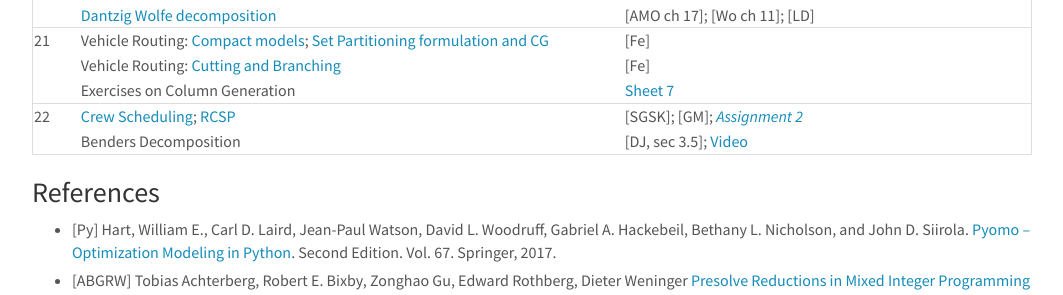
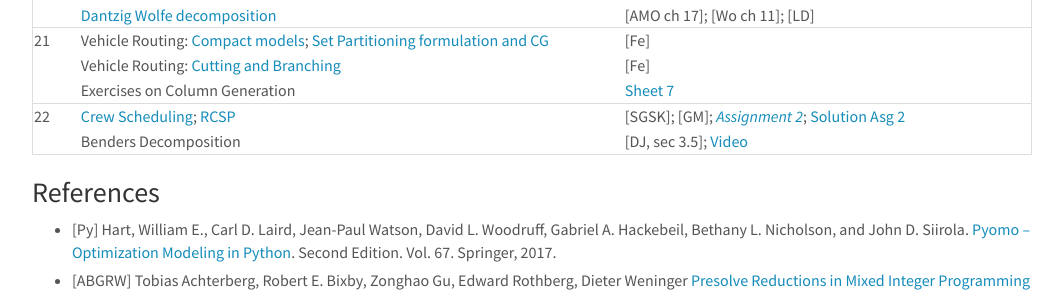
Before and after one commit to DM872/dm872.github.io, a Jekyll site: the page built from index.md, in a window 1280 px wide and 900 px high, scrolled down 846 px. Shown: the part 154-449 px from the top of the window, without its empty margins (108-1171 px from the left). Built offline with Jekyll 4.4.1, drawn with Linux system fonts in a browser that asks for light colours; nearby versions of some CDN libraries.

Commit message:
added solutions asg 2

```diff
--- a/index.md
+++ b/index.md
@@ -72,7 +72,7 @@ Other material for this course is available at the associated
 |              | Vehicle Routing: [Cutting and Branching][64]                                     | [Fe]                                                                                                    |
 |              | Exercises on Column Generation                                                   | [Sheet 7]({{ site.url }}{% post_url 2020-05-18-sheet7 %}) <!-- [Solutions 1][19]; [Solutions 2][20] --> |
 |--------------+----------------------------------------------------------------------------------+---------------------------------------------------------------------------------------------------------|
-|           22 | [Crew Scheduling][65]; [RCSP][66]                                                | [SGSK]; [GM]; [*Assignment 2*][16]                                                                    |
+|           22 | [Crew Scheduling][65]; [RCSP][66]                                                | [SGSK]; [GM]; [*Assignment 2*][16]; [Solution Asg 2][36]                                                                    |
 |              | Benders Decomposition                                                            | [DJ, sec 3.5]; [Video][17]                                                                              |
 |--------------+----------------------------------------------------------------------------------+---------------------------------------------------------------------------------------------------------|
 
```
Also changed, not shown: other parts of index.md (+1 -0 lines).
